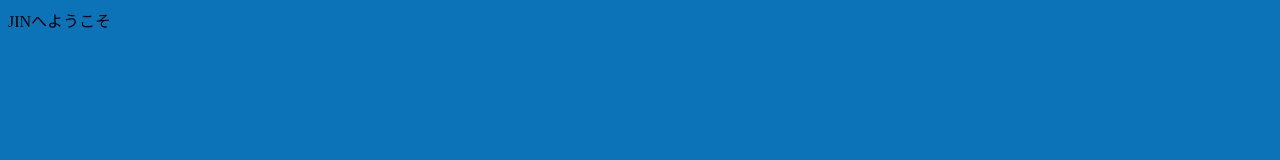
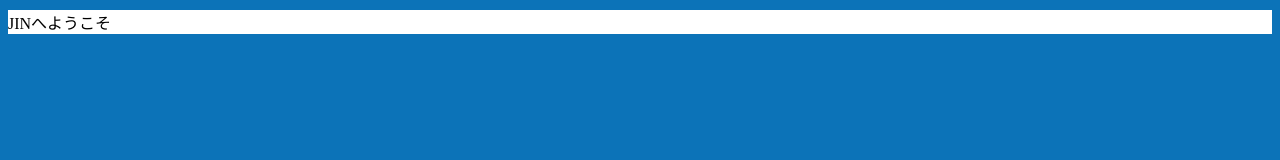
Before and after one commit to My-pen/JIN, a plain HTML site: page index.html in a window 1280 px wide. Drawn offline with Linux system fonts and the light colour scheme.

Commit message:
Update Welcome.css

```diff
--- a/css/Welcome.css
+++ b/css/Welcome.css
@@ -1,4 +1,10 @@
 body{
   background: #0C73B8;
+}
 
+
+.title{
+  margin: 10px  auto;
+  width:  auto;
+  background: white;
 }
```
